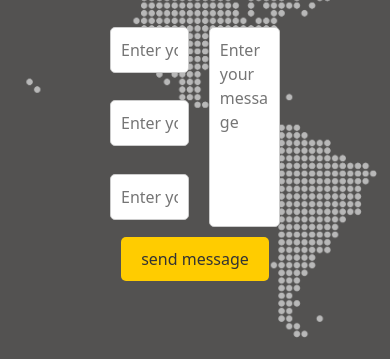
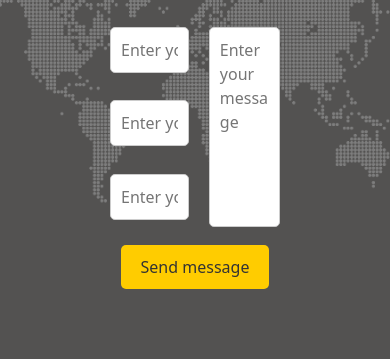
Before and after one commit to Kristofer2017/Proyecto-Final-ITCA, a plain HTML site: page html/contact.html in a window 390 px wide. Shown: the part 362-721 px from the top of the page. Drawn offline with nearby package versions, Linux system fonts and the light colour scheme.

Commit message:
fixed bg img contact page

```diff
--- a/css/estilos-contact.css
+++ b/css/estilos-contact.css
@@ -3,7 +3,7 @@ small {
     display: none;
 }
 .containerFormulario{
-    background-image: url(../imagenes/world-map.png);
+    background-image: url(../imagenes/world-map-actu2.png);
     background-color: rgba(10, 8, 7, 0.699);
     padding:100px;
     box-shadow: 0 4px 8px rgba(0, 0, 0, 0.2); /* Sombra */
@@ -11,8 +11,8 @@ small {
     align-items: flex-start; /* Alinea los elementos horizontalmente al inicio */
     gap: 20px; /* Espacio entre elementos */
     background-repeat: no-repeat;
-    background-attachment: fixed;
-    background-size: cover;
+    background-position: center;
+    background-size: 85%;
 }
 
 .title {
@@ -84,3 +84,15 @@ form table {
 .button input[type="submit"]:hover {
     background-color: #e6b800;
 }
+
+@media only screen and (max-width: 800px) {
+    .containerFormulario{
+        background-size: 100%;
+    }
+}
+
+@media only screen and (max-width: 600px) {
+    .containerFormulario{
+        background-size: 120%;
+    }
+}
--- a/html/contact.html
+++ b/html/contact.html
@@ -75,7 +75,7 @@
             </tr>
         </table>
         <div class="button">
-            <input type="submit" value="send message">
+            <input type="submit" value="Send message" class="mt-2">
         </div>
 
 
```
Also changed, not shown: imagenes/world-map-actu1.png (added), imagenes/world-map-actu2.png (added), 2 other files.
